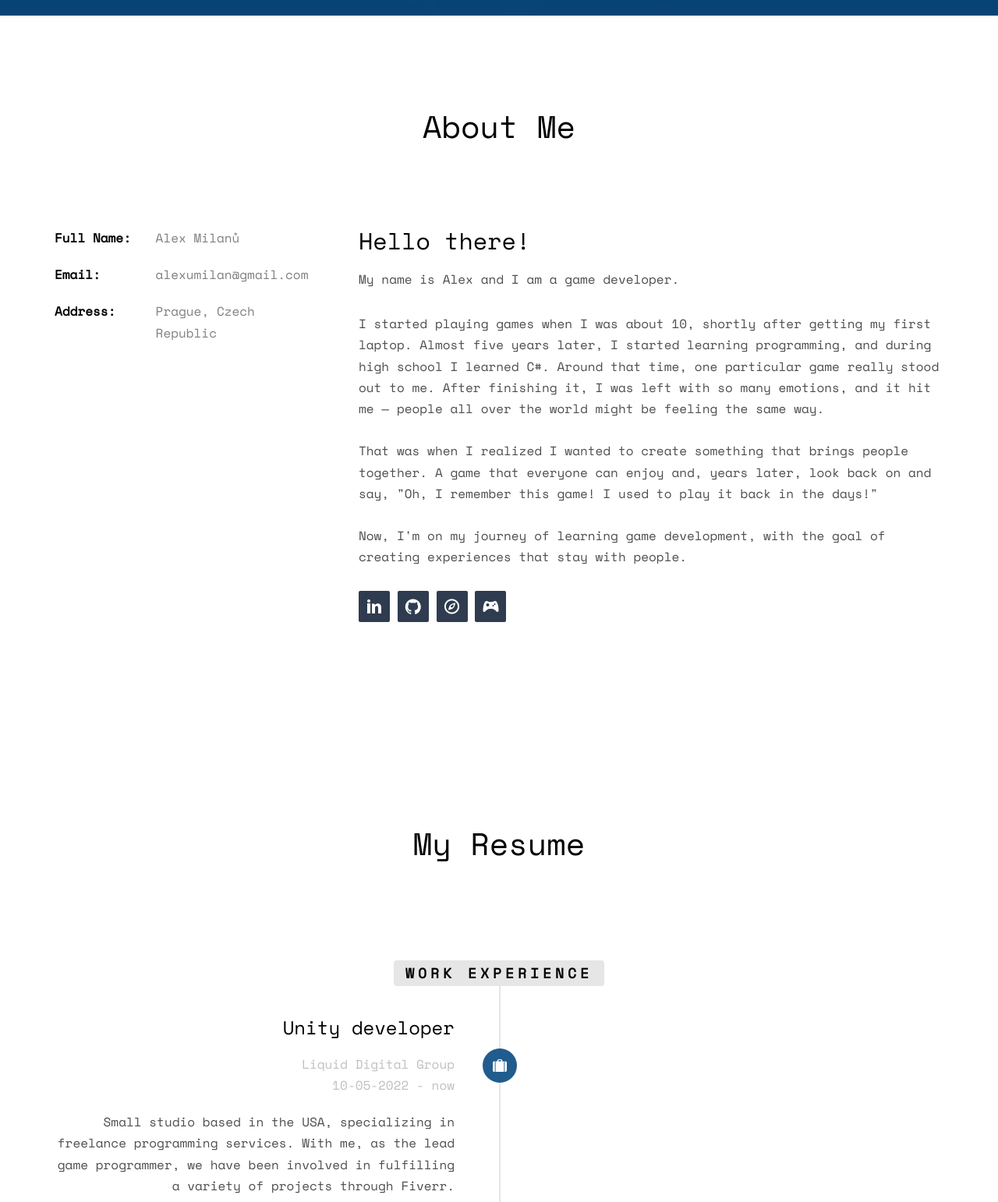
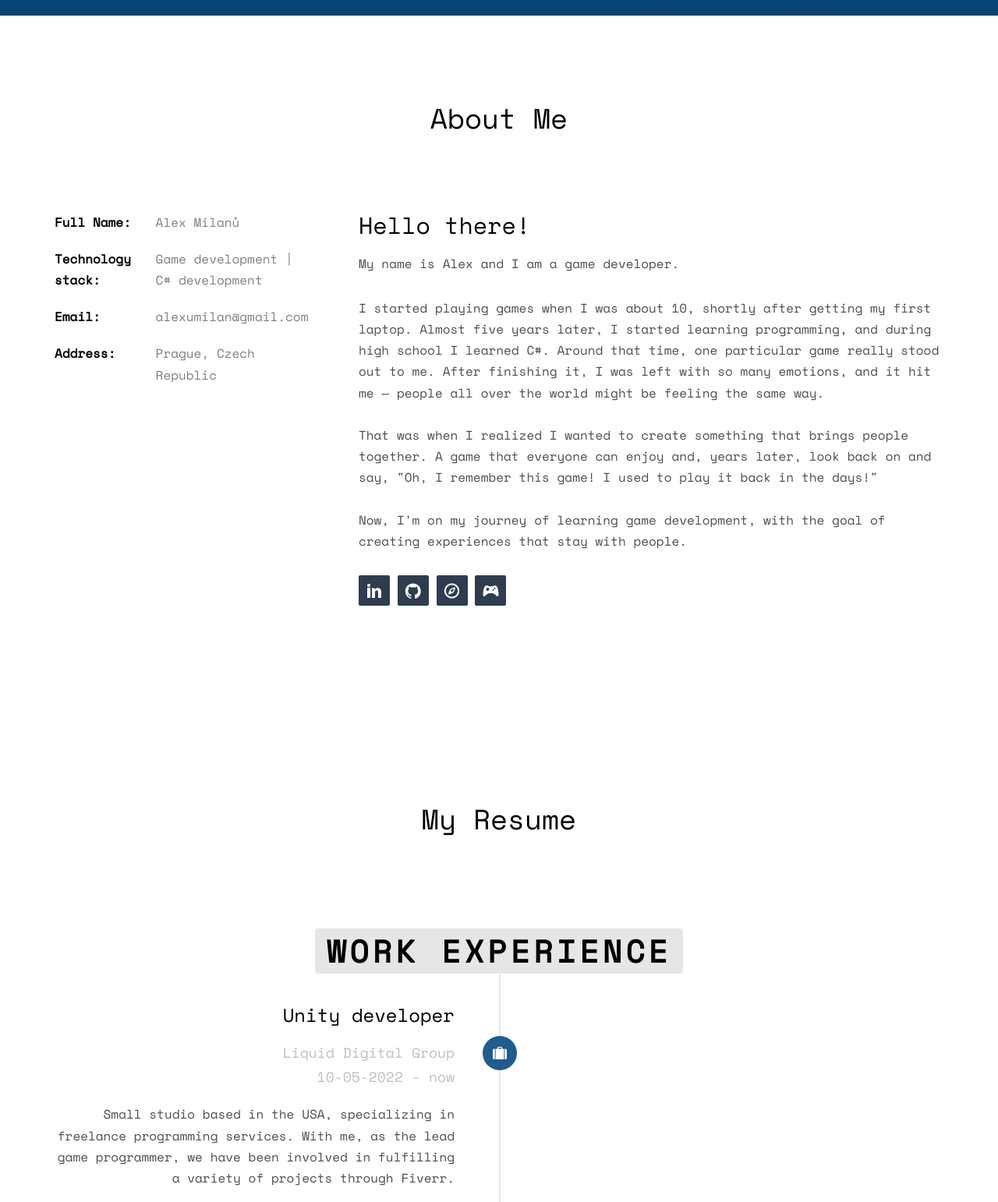
Before and after one commit to MilanuA/Portfolio, a plain HTML site: page index.html in a window 1280 px wide. Shown: the part 780-2322 px from the top of the page at 78% size. Drawn offline with nearby package versions, Linux system fonts and the light colour scheme; some packages are replaced by stand-ins of ours; no server answers; files whose address does not match are found by name.

Commit message:
Font update and images upload

```diff
--- a/index.html
+++ b/index.html
@@ -76,13 +76,14 @@
 		<div class="container">
 			<div class="row">
 				<div class="col-md-8 col-md-offset-2 text-center fh5co-heading">
-					<h2>About Me</h2>
+					<h1>About Me</h1>
 				</div>
 			</div>
 			<div class="row">
 				<div class="col-md-4">
 					<ul class="info">
 						<li><span class="first-block">Full Name:</span><span class="second-block">Alex Milanů</span></li>
+						<li><span class="first-block">Technology stack:</span><span class="second-block">Game development | <br> C# development</span></li>
 						<li><span class="first-block">Email:</span><span class="second-block">alexumilan@gmail.com</span></li>
 						<li><span class="first-block">Address:</span><span class="second-block">Prague, Czech Republic</span></li>
 					</ul>
@@ -119,7 +120,7 @@
 		<div class="container">
 			<div class="row animate-box">
 				<div class="col-md-8 col-md-offset-2 text-center fh5co-heading">
-					<h2>My Resume</h2>
+					<h1>My Resume</h1>
 				</div>
 			</div>
 			<div class="row">
@@ -136,7 +137,7 @@
 		<div class="container">
 			<div class="row">
 				<div class="col-md-8 col-md-offset-2 text-center fh5co-heading">
-					<h2>Skills</h2>
+					<h1>Skills</h1>
 				</div>
 			</div>
 			<div class="row row-pb-md" id="skills-container">
@@ -148,7 +149,7 @@
 		<div class="container">
 			<div class="row animate-box">
 				<div class="col-md-8 col-md-offset-2 text-center fh5co-heading">
-					<h2>Projects</h2>
+					<h1>Projects</h1>
 				</div>
 			</div>
 			<div class="row">
--- a/sass/style.scss
+++ b/sass/style.scss
@@ -512,7 +512,7 @@ h1, h2, h3, h4, h5, h6, figure {
 			h3{
 				display: inline-block;
 				padding: 7px 15px;
-				font-size: 18px;
+				font-size: 40px;
 				text-transform: uppercase;
 				letter-spacing: 5px;
 				font-weight: bold;
@@ -617,7 +617,7 @@ h1, h2, h3, h4, h5, h6, figure {
 .company{
 	display: block;
 	margin-bottom: 20px;
-	font-size: 16px;
+	font-size: 18px;
 	font-weight: normal;
 	color: lighten($brand-black, 75%);
 }
```
Also changed, not shown: css/style.css, images/ProjectsImg/antics.png (added), images/ProjectsImg/athenas.png (added), images/ProjectsImg/bjorn.png (added), images/ProjectsImg/dreamscape.png (added), images/ProjectsImg/hg.png (added), images/ProjectsImg/picnic.png (added), images/ProjectsImg/pstros.png (added), images/ProjectsImg/repair.png (added), images/ProjectsImg/shadows.png (added), images/portfolio-1.jpg (deleted), images/portfolio-2.jpg (deleted), images/portfolio-3.jpg (deleted), images/portfolio-4.jpg (deleted), 4 more files.
